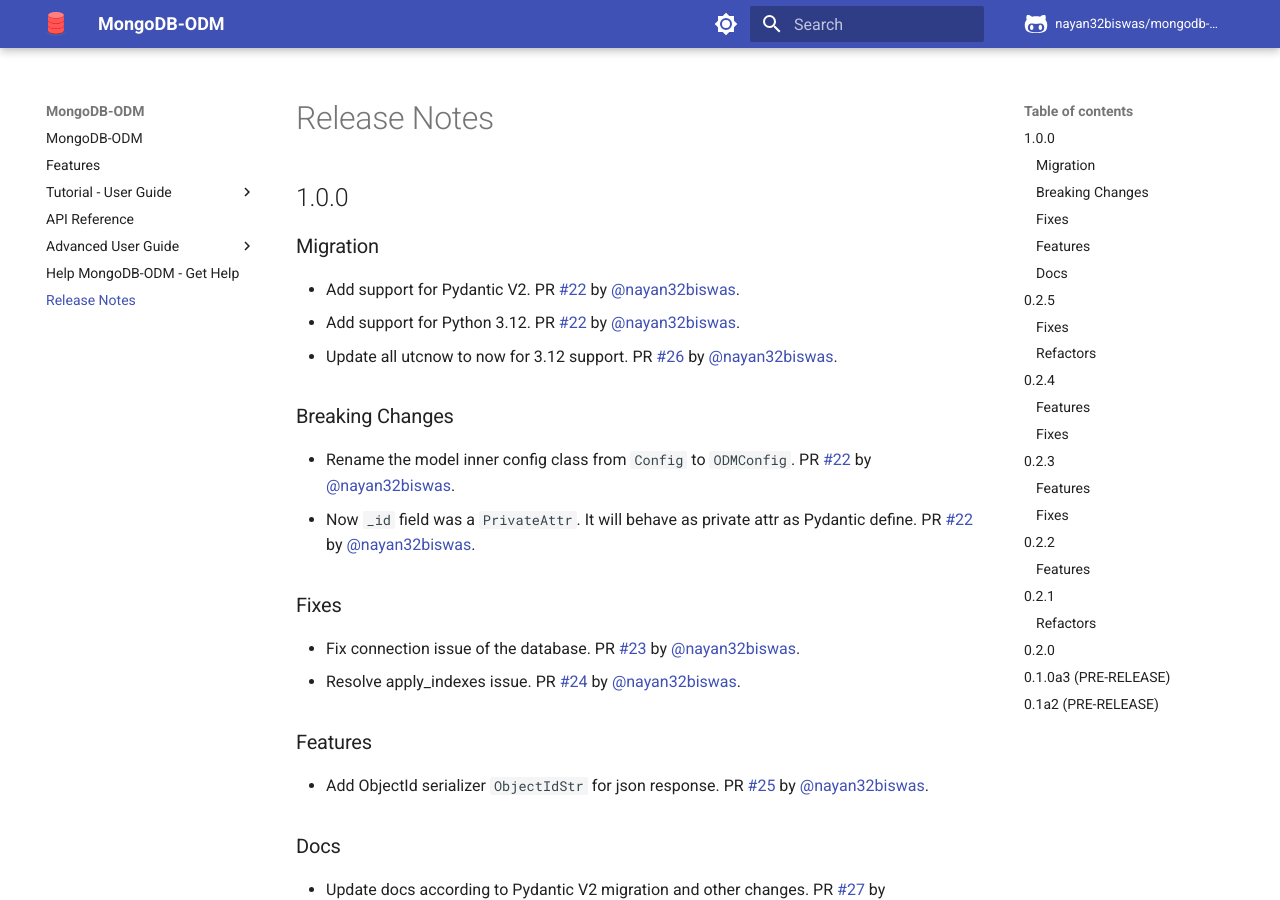
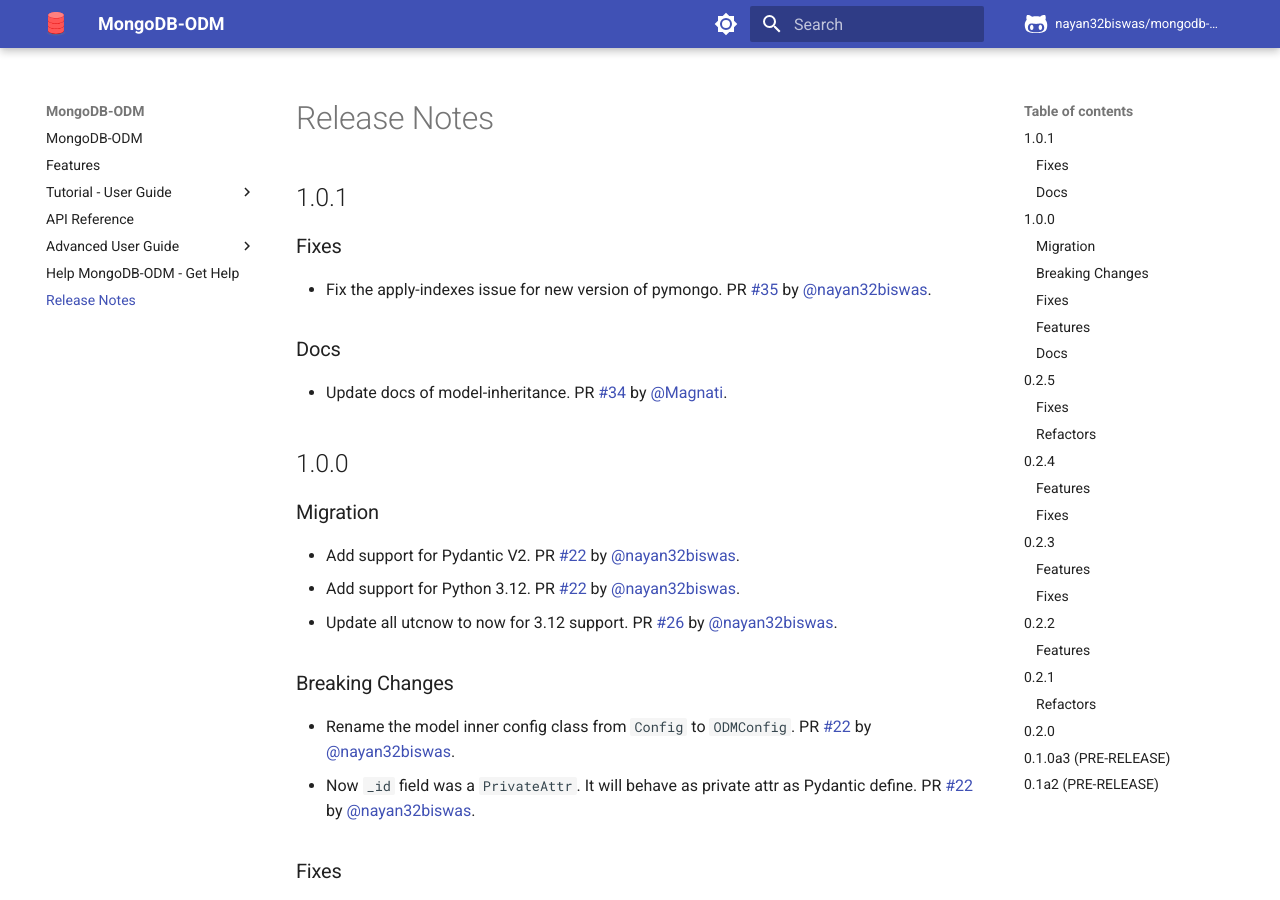
Before and after one commit to nayan32biswas/mongodb-odm, an MkDocs documentation site: the page built from docs/release-notes.md, in a window 1280 px wide and 900 px high. Built offline with MkDocs 1.6.1 and Material for MkDocs 9.7.7, drawn with Linux system fonts in a browser that asks for light colours; comment, search, counter and statistics services are not loaded.

Commit message:
Add release notes and update docs

```diff
--- a/docs/release-notes.md
+++ b/docs/release-notes.md
@@ -1,4 +1,14 @@
 # Release Notes
+
+## 1.0.1
+
+### Fixes
+
+- Fix the apply-indexes issue for new version of pymongo.  PR [#35](https://github.com/nayan32biswas/mongodb-odm/pull/35) by [@nayan32biswas](https://github.com/nayan32biswas).
+
+### Docs
+
+- Update docs of model-inheritance. PR [#34](https://github.com/nayan32biswas/mongodb-odm/pull/34) by [@Magnati](https://github.com/Magnati).
 
 ## 1.0.0
 
```
Also changed, not shown: docs/advanced-tutorial/model-inheritance.md (+3 -3 lines).
